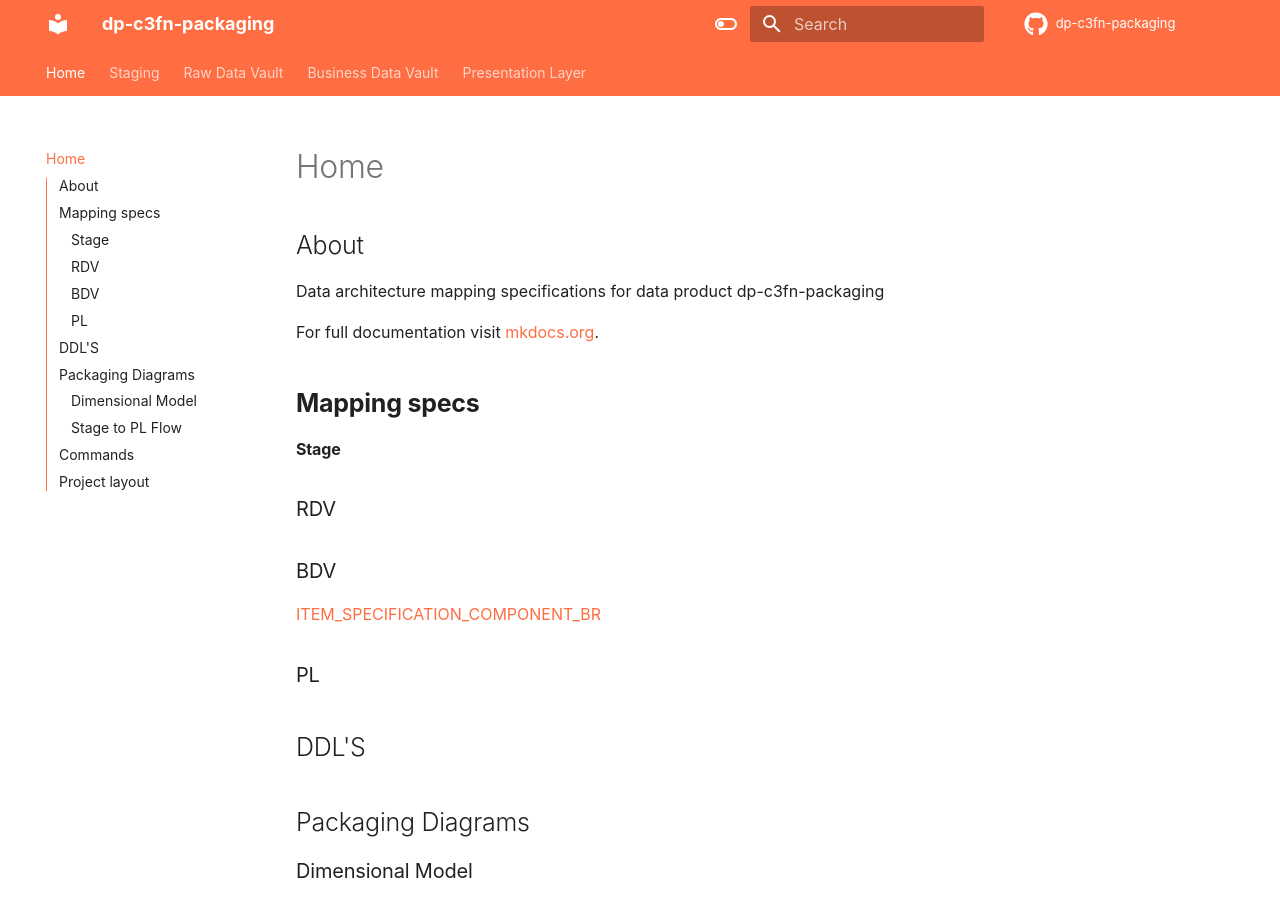
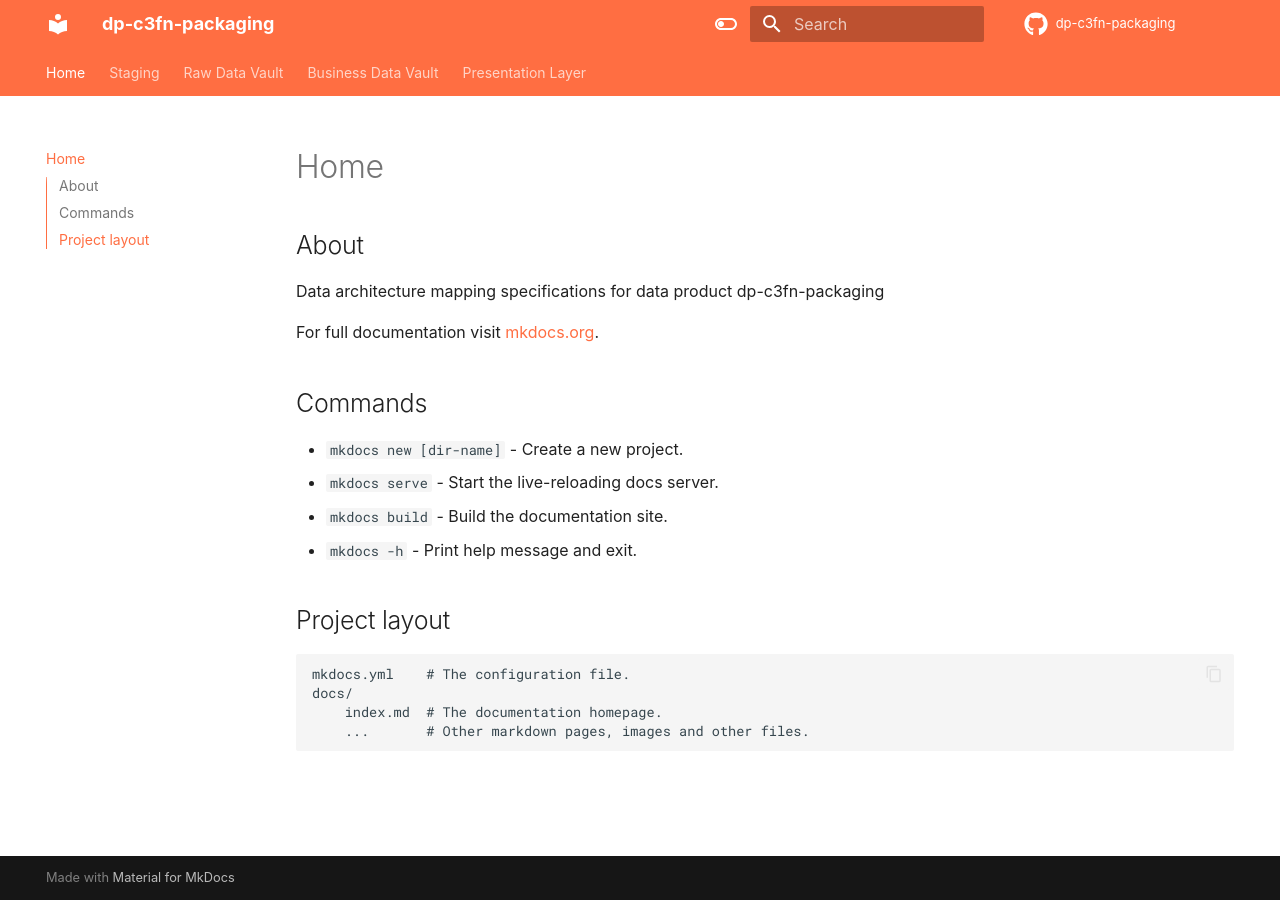
Before and after one commit to matt-wilkinson-js/test, an MkDocs documentation site: the page built from docs/index.md, in a window 1280 px wide and 900 px high. Built offline with MkDocs 1.6.1 and Material for MkDocs 9.7.7, drawn with Linux system fonts in a browser that asks for light colours; some web fonts are replaced; comment, search, counter and statistics services are not loaded.

Commit message:
Improved Navigation

```diff
--- a/docs/index.md
+++ b/docs/index.md
@@ -4,19 +4,6 @@
 Data architecture mapping specifications for data product dp-c3fn-packaging
 
 For full documentation visit [mkdocs.org](https://www.mkdocs.org).
-
-## **Mapping specs**
-#### Stage
-### RDV
-### BDV
-[ITEM_SPECIFICATION_COMPONENT_BR](http://127.0.0.1:8000/mapping_spec_example/)
-### PL
-
-## DDL'S
-
-## Packaging Diagrams
-### Dimensional Model
-### Stage to PL Flow
 
 ## Commands
 
--- a/mkdocs.yml
+++ b/mkdocs.yml
@@ -5,11 +5,16 @@
   - Staging:
     - test: Staging/test.md
   - Raw Data Vault:
-    - test: Raw Data Vault/test.md
-  - Business Data Vault: "Business Data Vault/ITEM_SPECIFICATION_COMPONENT_BR.md"
+    - Hubs: Raw Data Vault/hub.md
+    - Hubs: Raw Data Vault/test.md
+    - Satellites: Raw Data Vault/test.md
+    - Links: Raw Data Vault/test.md
+  - Business Data Vault:
+    - Item Specification Component BR: Business Data Vault/ITEM_SPECIFICATION_COMPONENT_BR.md
   - Presentation Layer:
-    - Agg Item Primary Plastics: Presentation Layer/AGG_ITEM_PRIMARY_PLASTICS.md
-    - Fact Item Specification Component: Presentation Layer/FACT_ITEM_SPECIFICATION_COMPONENT.md
+    - Facts:
+      - Agg Item Primary Plastics: Presentation Layer/AGG_ITEM_PRIMARY_PLASTICS.md
+      - Fact Item Specification Component: Presentation Layer/FACT_ITEM_SPECIFICATION_COMPONENT.md
 theme:
   name: material
   features:
```
Also changed, not shown: docs/Raw Data Vault/hub.md (added).
